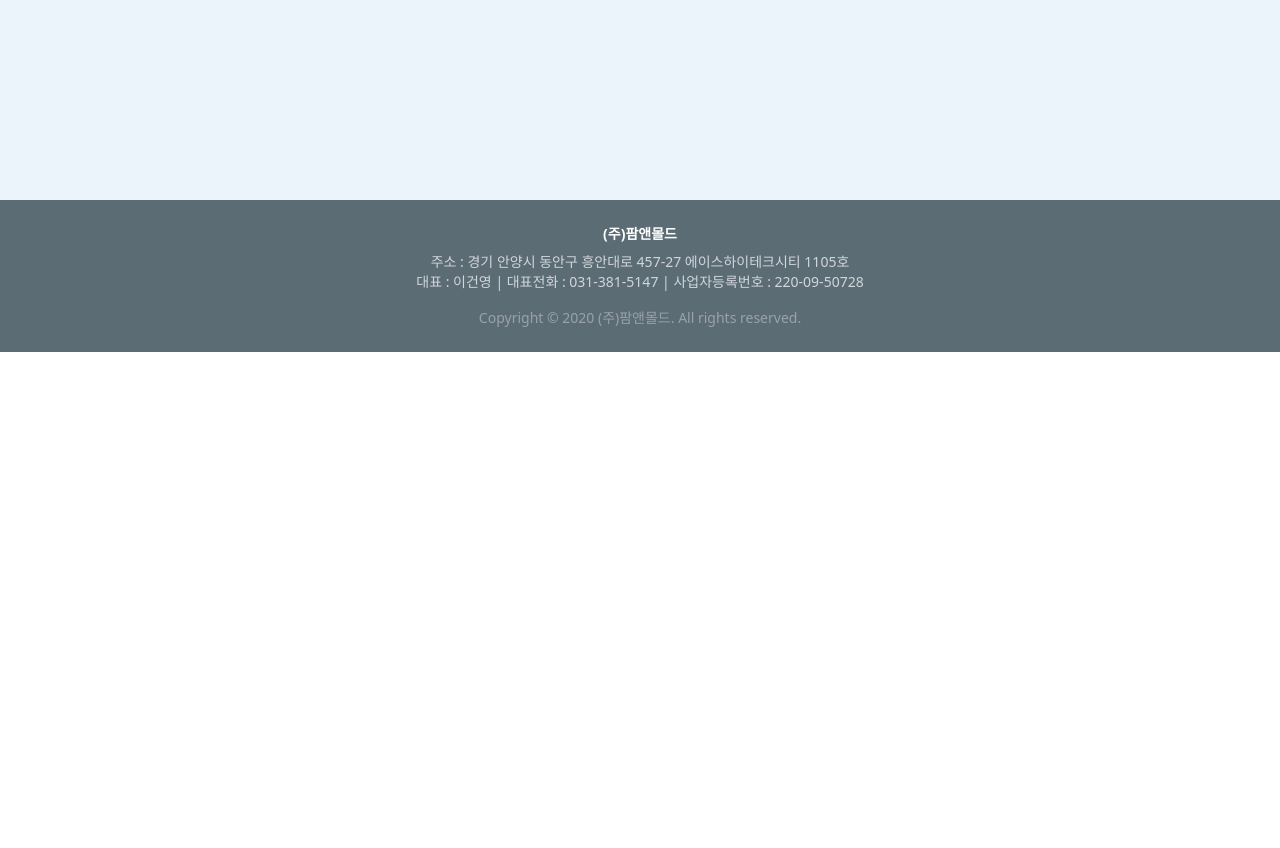
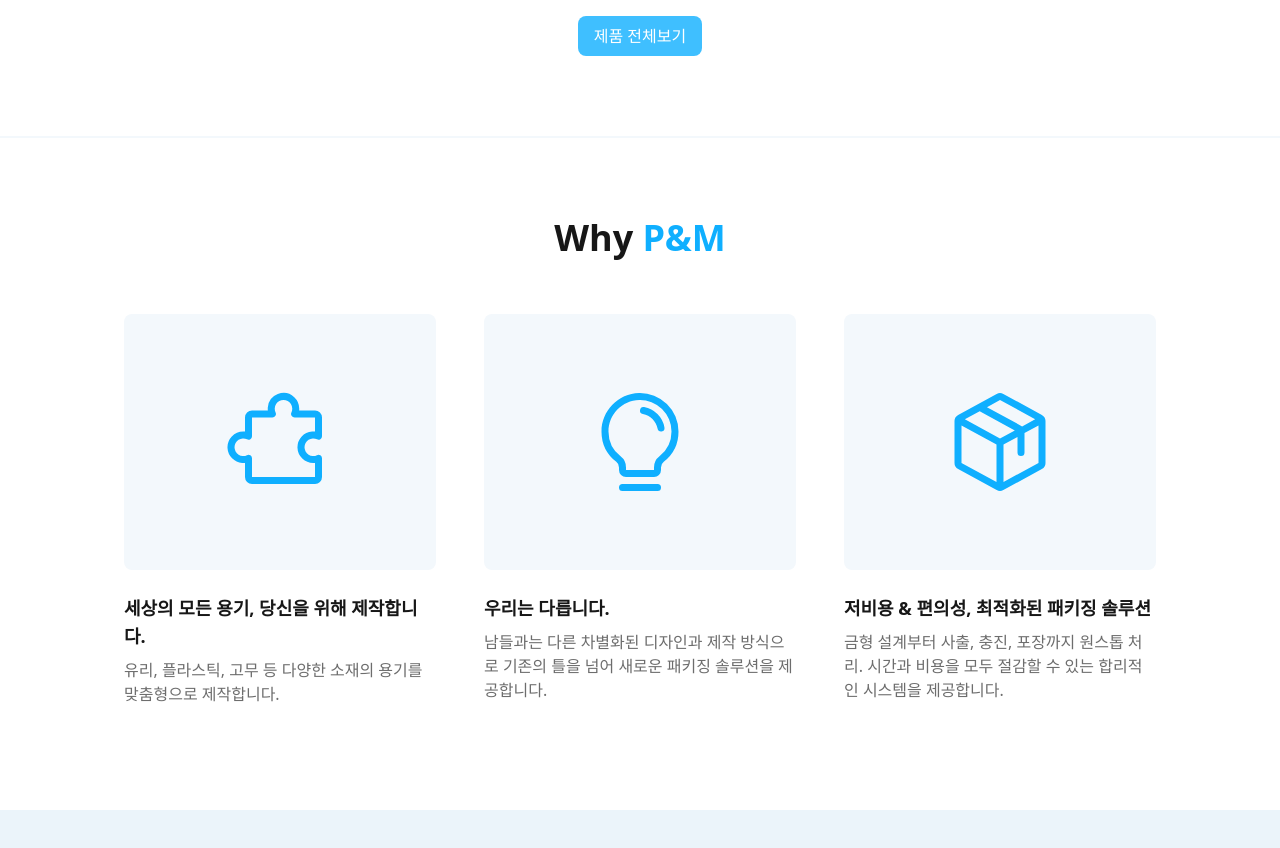
Before and after one commit to ph-mold/ph-mold-web, a Next.js app: page / in a window 1280 px wide. Shown: the part 1400-2248 px from the top of the page. Before the commit the page ends 1752 px from the top, so only its background shows below. Built offline with nearby package versions, Linux system fonts and the light colour scheme.

Commit message:
[Add] WhyPM 섹션 추가

```diff
--- a/app/page.tsx
+++ b/app/page.tsx
@@ -1,8 +1,9 @@
 "use client";
 
 import HeroSection from "@/components/home/HeroSection";
-import ProductCategorySection from "@/components/home/ProductSection";
+import ProductCategorySection from "@/components/home/ProductCategorySection";
 import StickyNav from "@/components/home/StickyNav";
+import WhyPMSection from "@/components/home/WhyPMSection";
 import { useRef } from "react";
 
 export default function Home() {
@@ -12,6 +13,7 @@ export default function Home() {
       <div ref={parentRef}>
         <HeroSection />
         <ProductCategorySection />
+        <WhyPMSection />
         <section id="문의" className="h-svh bg-[#ebf4fa]" />
       </div>
       {parentRef && (
--- /dev/null
+++ b/components/home/WhyPMCard.tsx
@@ -0,0 +1,21 @@
+import { ReactNode } from "react";
+
+interface WhyPMCardProps {
+  icon: ReactNode;
+  title: string;
+  desc: string;
+}
+
+export default function WhyPMCard({ icon, title, desc }: WhyPMCardProps) {
+  return (
+    <div className="flex w-full flex-col gap-6 p-6 md:w-1/3">
+      <div className="bg-background2 flex h-64 w-full items-center rounded-lg">
+        <div className="text-signature mx-auto size-28">{icon}</div>
+      </div>
+      <div className="flex flex-col gap-2">
+        <p className="text-lg font-semibold">{title}</p>
+        <p className="text-foreground2">{desc}</p>
+      </div>
+    </div>
+  );
+}
--- /dev/null
+++ b/components/home/WhyPMSection.tsx
@@ -0,0 +1,39 @@
+import { LightbulbIcon, PackageIcon, PuzzlePieceIcon } from "@/utils/svgr";
+import SectionTitle from "../common/SectionTitle";
+import WhyPMCard from "./WhyPMCard";
+
+const WHY_PM_CARDS = [
+  {
+    icon: <PuzzlePieceIcon className="fill-signature h-full w-full" />,
+    title: "세상의 모든 용기, 당신을 위해 제작합니다.",
+    desc: "유리, 플라스틱, 고무 등 다양한 소재의 용기를 맞춤형으로 제작합니다."
+  },
+  {
+    icon: <LightbulbIcon className="fill-signature h-full w-full" />,
+    title: "우리는 다릅니다.",
+    desc: "남들과는 다른 차별화된 디자인과 제작 방식으로 기존의 틀을 넘어 새로운 패키징 솔루션을 제공합니다."
+  },
+  {
+    icon: <PackageIcon className="fill-signature h-full w-full" />,
+    title: "저비용 & 편의성, 최적화된 패키징 솔루션",
+    desc: "금형 설계부터 사출, 충진, 포장까지 원스톱 처리. 시간과 비용을 모두 절감할 수 있는 합리적인 시스템을 제공합니다."
+  }
+];
+
+export default function WhyPMSection() {
+  return (
+    <section
+      id="P&M"
+      className="border-background2 flex h-fit flex-col gap-8 border-t-2 py-20"
+    >
+      <SectionTitle>
+        Why <span className="text-signature">P&M</span>
+      </SectionTitle>
+      <div className="mx-4 flex max-w-[1080px] flex-col md:mx-auto md:flex-row">
+        {WHY_PM_CARDS.map((card, index) => (
+          <WhyPMCard key={index} {...card} />
+        ))}
+      </div>
+    </section>
+  );
+}
```
